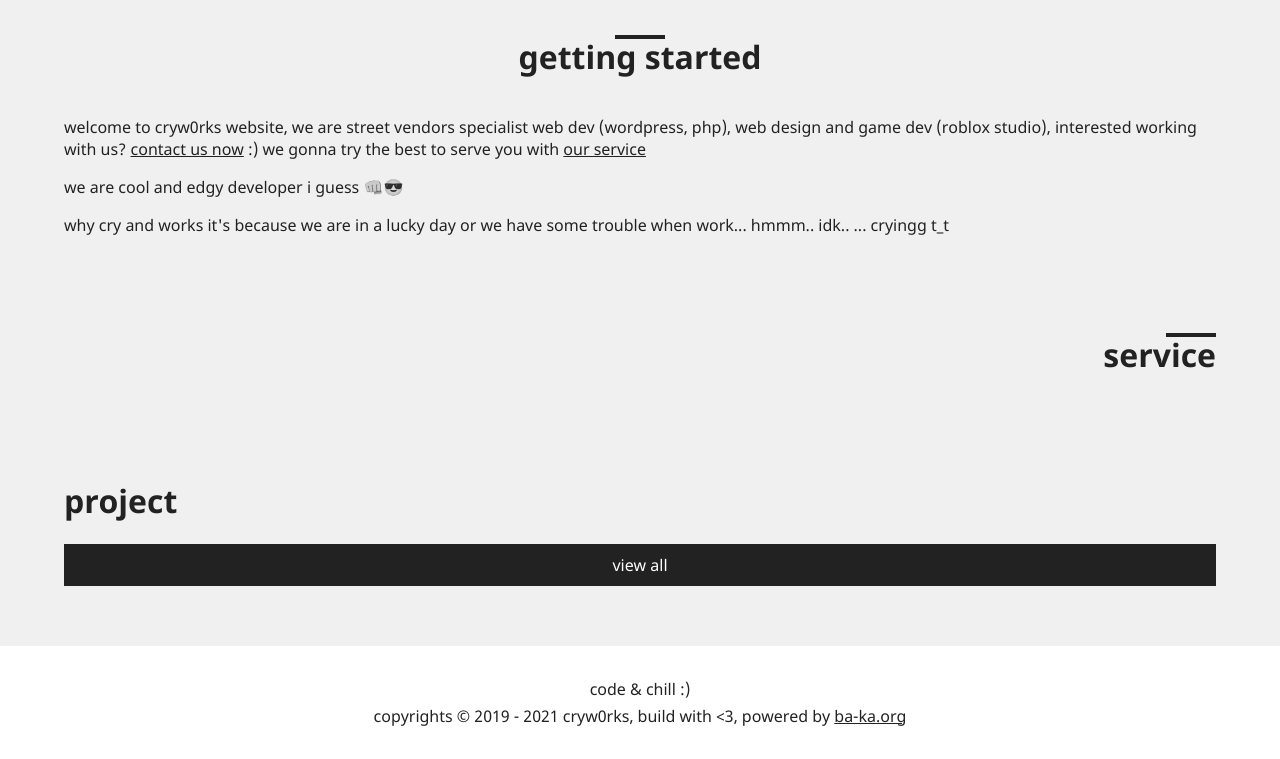
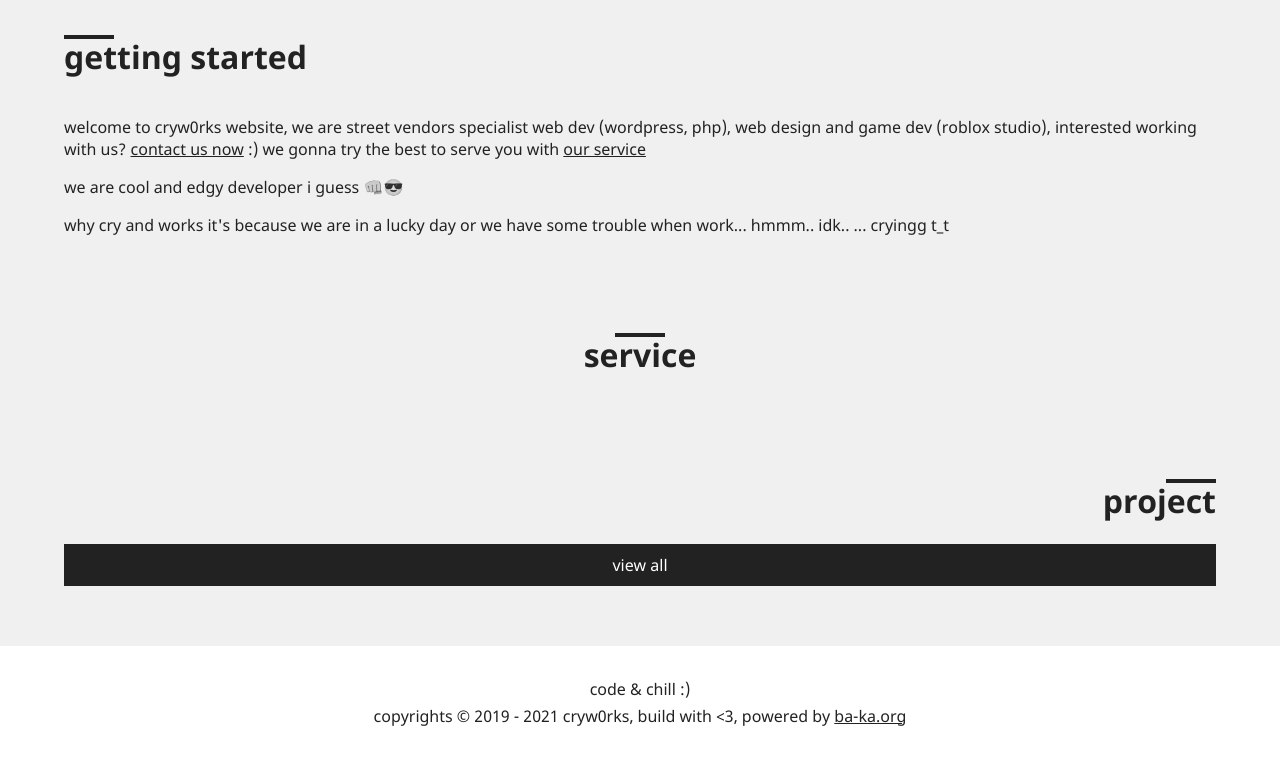
Before and after one commit to cryw0rks/index, a Django app: page / in a window 1280 px wide. Shown: the part 88-847 px from the top of the page. Run offline with Django 3.2, Linux system fonts and the light colour scheme; data that the repository does not hold is empty.

Commit message:
fix homepage css h1 position

```diff
--- a/static/css/style.css
+++ b/static/css/style.css
@@ -514,22 +514,18 @@ main a:hover {
 
 
 
+
 .cry-section:nth-child(1) h1,
-.cry-section:nth-child(2) h1 {
+.cry-section:nth-child(2) h1,
+.cry-section:nth-child(3) h1{
   text-align: left;
 }
 
-.cry-section:nth-child(1) h1,
-.cry-section:nth-child(2) h1,
-.cry-section:nth-child(3) h1,
-.cry-section:nth-child(4) h1{
+.cry-section h1 {
   position: relative;
 }
 
-.cry-section:nth-child(1) h1:after,
-.cry-section:nth-child(2) h1:after,
-.cry-section:nth-child(3) h1:after,
-.cry-section:nth-child(4) h1:after{
+.cry-section h1:after {
   position: absolute;
   content: " ";
   background: #222222;
@@ -538,29 +534,31 @@ main a:hover {
 }
 
 .cry-section:nth-child(1) h1:after,
-.cry-section:nth-child(2) h1:after {
+.cry-section:nth-child(2) h1:after,
+.cry-section:nth-child(3) h1:after {
   left: 0;
   width: 50px;
 }
 
-.cry-section:nth-child(3) h1:after {
+.cry-section:nth-child(4) h1:after {
   left: 50%;
   transform: translateX(-50%);
   width: 50px;
 }
 
-.cry-section:nth-child(4) h1:after {
+.cry-section:nth-child(5) h1:after {
   right: 0;
   width: 50px;
 }
 
-.cry-section:nth-child(3) h1 {
+.cry-section:nth-child(4) h1 {
   text-align: center;
 }
 
-.cry-section:nth-child(4) h1 {
+.cry-section:nth-child(5) h1 {
   text-align: right;
 }
+
 
 
 .cry-banner-page-image {
```
